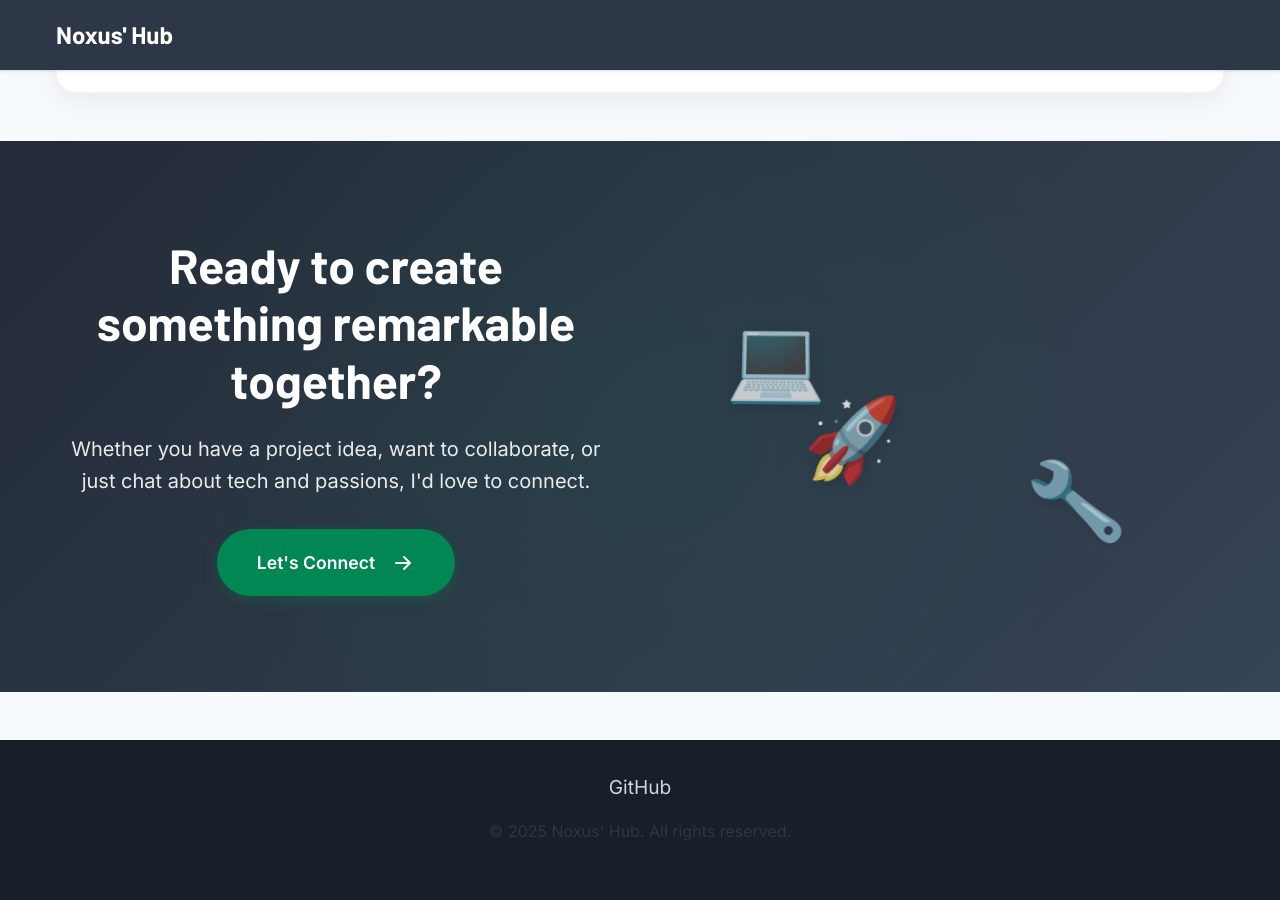
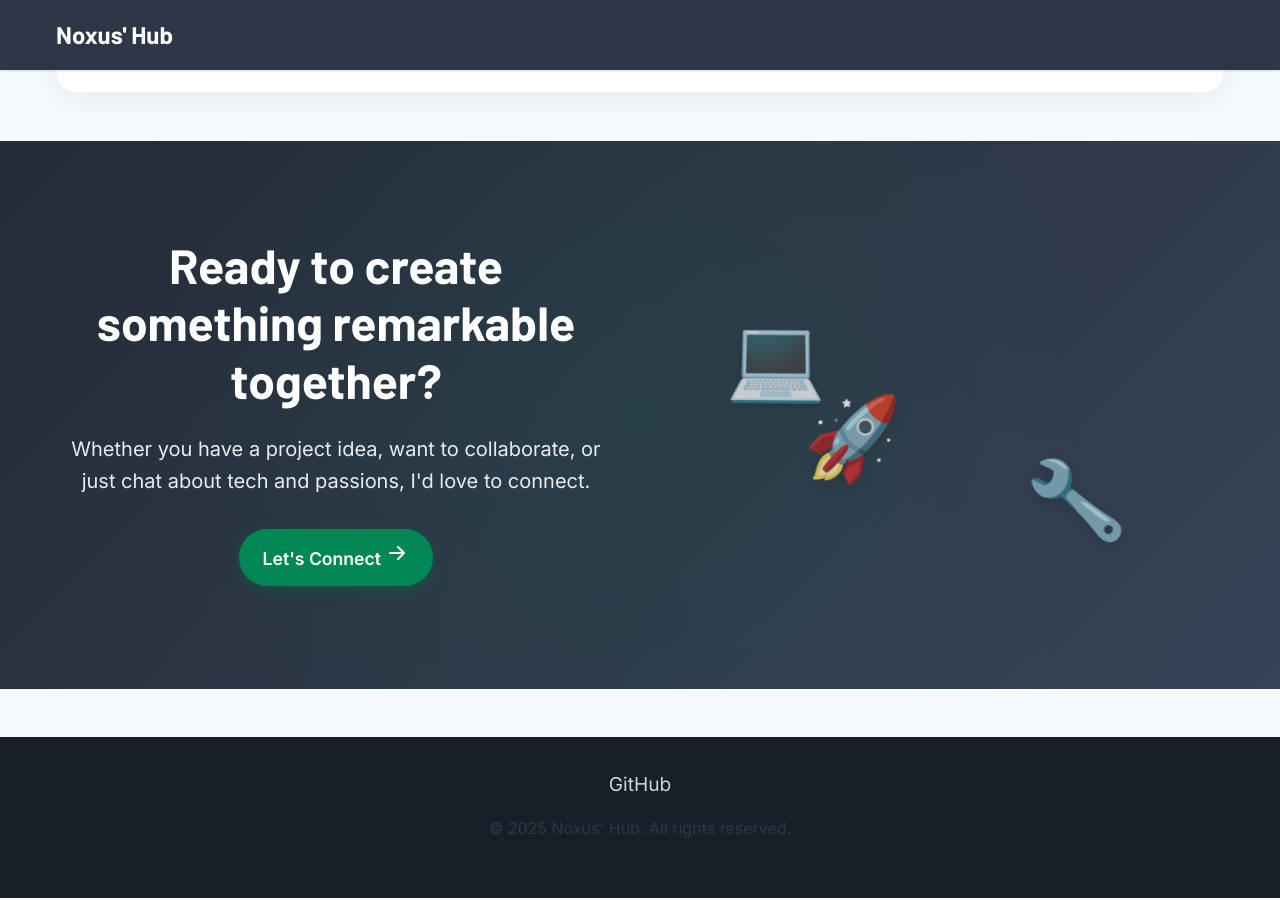
Before and after one commit to gmanthenoxus/gmanthenoxus.github.io, a Jekyll site: the page built from docs/index.html, in a window 1280 px wide and 900 px high, scrolled down 1796 px. Built offline with Jekyll 4.4.1, drawn with Linux system fonts in a browser that asks for light colours.

Commit message:
hope it works now

```diff
--- a/docs/_sass/_components.scss
+++ b/docs/_sass/_components.scss
@@ -123,11 +123,12 @@
 
 .btn-primary {
     @extend .btn;
-    background: linear-gradient(135deg, $accent-color, $accent-secondary);
+    background: linear-gradient(135deg, $accent-color 0%, $accent-secondary 100%);
     color: white;
     position: relative;
     overflow: hidden;
     box-shadow: 0 4px 15px rgba($accent-color, 0.3);
+    border: none;
 
     &:hover {
         color: white;
--- a/docs/assets/css/main.scss
+++ b/docs/assets/css/main.scss
@@ -714,7 +714,7 @@
 
   .construction {
     position: relative;
-    height: 200px;
+    height: 240px;
     width: 100%;
     margin: $spacing-xl auto;
     max-width: 400px;
@@ -722,30 +722,29 @@
       rgba($accent-color, 0.05) 0%,
       rgba($accent-secondary, 0.05) 100%);
     border-radius: 20px;
-    padding: $spacing-md;
+    padding: $spacing-md $spacing-md $spacing-xl;
     display: flex;
     align-items: flex-end;
     justify-content: center;
-    overflow: hidden;
-
-    // Add some floating particles
+    overflow: visible;
+
+    // Add floating construction tools
     &::before {
-      content: '✨';
+      content: '🔨';
+      position: absolute;
+      top: 20px;
+      left: 30px;
+      font-size: 1.5rem;
+      animation: floatingTools 3s infinite ease-in-out;
+    }
+
+    &::after {
+      content: '🔧';
       position: absolute;
       top: 30px;
       right: 40px;
-      font-size: 1.5rem;
-      animation: sparkle 3s infinite;
-      animation-delay: 0s;
-    }
-
-    &::after {
-      content: '⚡';
-      position: absolute;
-      top: 50px;
-      left: 30px;
-      font-size: 1.2rem;
-      animation: sparkle 3s infinite;
+      font-size: 1.3rem;
+      animation: floatingTools 4s infinite ease-in-out;
       animation-delay: 1.5s;
     }
   }
@@ -868,18 +867,20 @@
 
     .construction-sign {
       position: absolute;
-      bottom: -15px;
+      bottom: -25px;
       left: 50%;
       transform: translateX(-50%);
       background: linear-gradient(135deg, #FFD700, #FFA500);
       color: $primary-color;
-      padding: 0.3rem 0.8rem;
+      padding: 0.4rem 1rem;
       border-radius: 20px;
-      font-size: 0.7rem;
+      font-size: 0.75rem;
       font-weight: 700;
       box-shadow: 0 4px 8px rgba(0,0,0,0.2);
       animation: pulse 3s infinite;
       border: 2px solid darken(#FFD700, 10%);
+      white-space: nowrap;
+      z-index: 10;
     }
   }
 
@@ -1939,68 +1940,7 @@
   }
 }
 
-.cta-action {
-  .cta-button {
-    display: inline-flex;
-    align-items: center;
-    gap: $spacing-sm;
-    padding: 1.2rem 2.5rem;
-    background: $accent-color;
-    color: white;
-    border-radius: 50px;
-    font-weight: 600;
-    font-size: 1.1rem;
-    transition: all 0.3s ease;
-    position: relative;
-    overflow: hidden;
-    box-shadow: 0 4px 15px rgba($accent-color, 0.3);
-
-    @media (max-width: $breakpoint-mobile) {
-      padding: 1.2rem 2rem;
-      font-size: 1.1rem;
-      width: 100%;
-      justify-content: center;
-    }
-
-    &:hover {
-      transform: translateY(-3px);
-      box-shadow: 0 8px 25px rgba($accent-color, 0.4);
-
-      svg {
-        transform: translateX(3px);
-      }
-    }
-
-    &::before {
-      content: "";
-      position: absolute;
-      top: 0;
-      left: -100%;
-      width: 100%;
-      height: 100%;
-      background: linear-gradient(
-        90deg,
-        transparent,
-        rgba(255, 255, 255, 0.2),
-        transparent
-      );
-      transition: 0.5s;
-    }
-
-    &:hover::before {
-      left: 100%;
-    }
-
-    svg {
-      transition: transform 0.3s ease;
-    }
-
-    // Mobile-specific pulse animation
-    @media (max-width: $breakpoint-mobile) {
-      animation: pulse 2s infinite;
-    }
-  }
-}
+
 
 .cta-visual {
   flex: 1;
```
